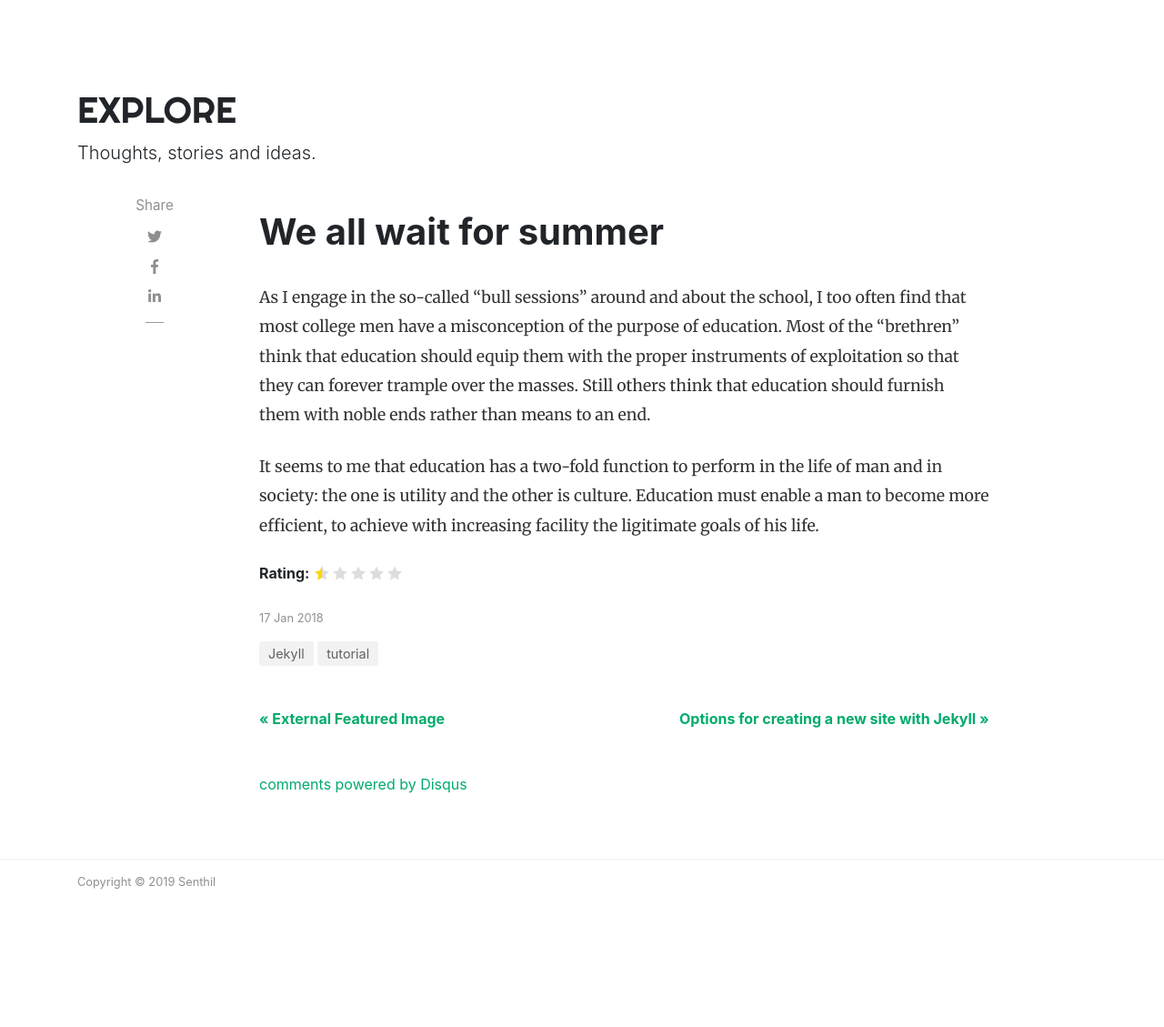
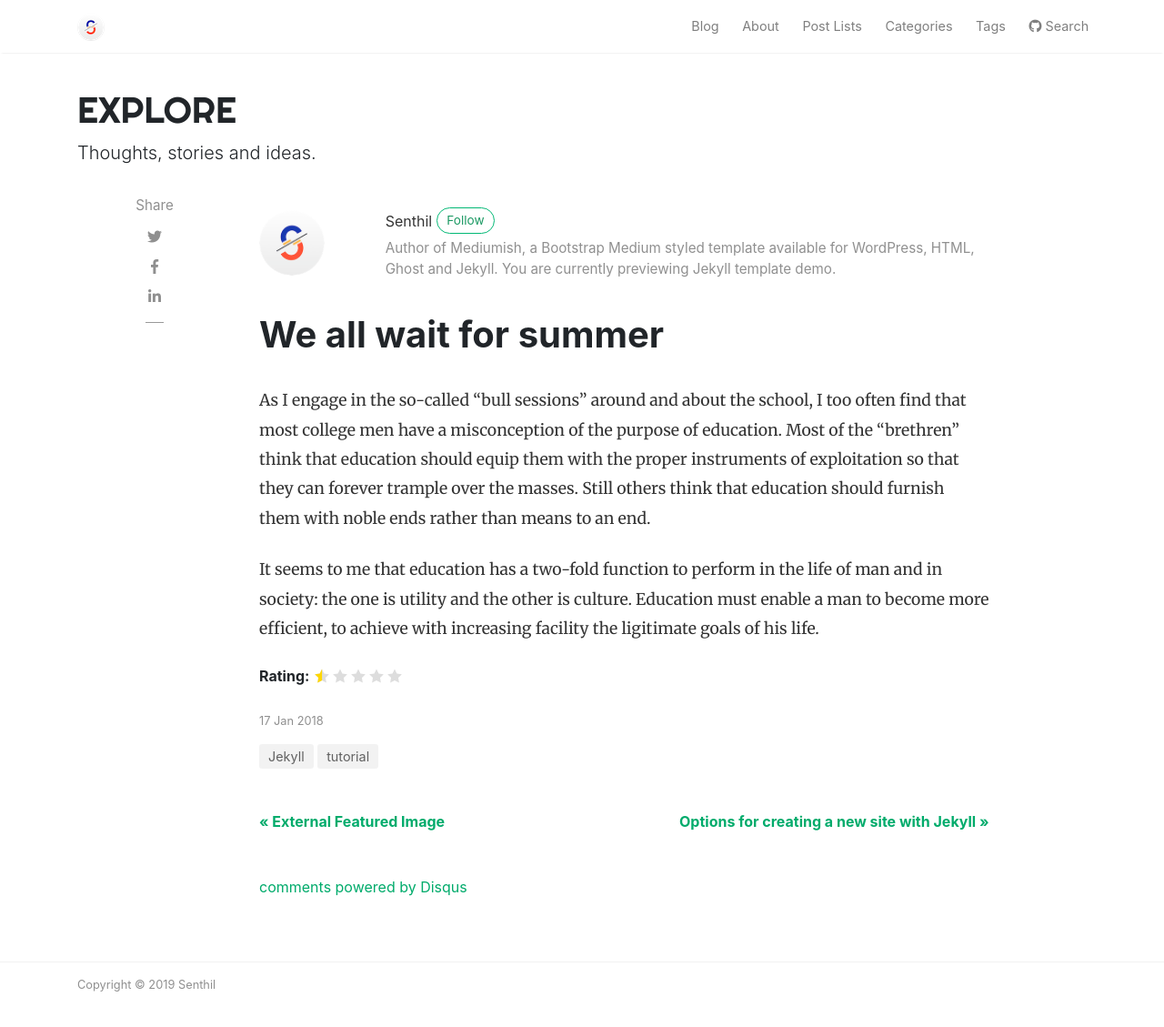
Before and after one commit to senthilvs7/blog, a Jekyll site: the page built from _posts/Jekyll Tutorial/2018-01-17-we-all-wait-for-summer.md, in a window 1280 px wide and 1166 px high. Shown: the top 1129 px of the window at 91% size. Built offline with Jekyll 4.4.1, drawn with Linux system fonts in a browser that asks for light colours; nearby versions of some CDN libraries; comment, search, counter and statistics services are not loaded; some of the changed lines change nothing that is shown.

Commit message:
[update]-default author and organized posts into folders

```diff
--- a/_config.yml
+++ b/_config.yml
@@ -87,6 +87,13 @@
 
 exclude: [changelog.md, LICENSE.txt, README.md, Gemfile, Gemfile.lock]
 
+defaults:
+  -
+    scope:
+      path: "_posts" #if left blank, applies to all folders
+    values:
+      author: "senthil" #override by including author in post front matter
+
 # Exclude from processing.
 # The following items will not be processed, by default. Create a custom list
 # to override the default setting.
```
Also changed, not shown: _posts/Jekyll Tutorial/2018-01-09-press-and-education.md (renamed from _posts/2018-01-09-press-and-education.md), _posts/Jekyll Tutorial/2018-01-10-tree-of-codes.md (renamed from _posts/2018-01-10-tree-of-codes.md), _posts/Jekyll Tutorial/2018-01-17-we-all-wait-for-summer.md (renamed from _posts/2018-01-17-we-all-wait-for-summer.md), _posts/Jekyll Tutorial/2018-01-19-options-for-creating-new-site-with-jekyll.md (renamed from _posts/2018-01-19-options-for-creating-new-site-with-jekyll.md), _posts/Jekyll Tutorial/2018-05-17-about-bundler.md (renamed from _posts/2018-05-17-about-bundler.md), _posts/Jekyll Tutorial/2018-06-17-first-mass-produced.md (renamed from _posts/2018-06-17-first-mass-produced.md), _posts/Jekyll Tutorial/2018-06-21-acumulated-experience.md (renamed from _posts/2018-06-21-acumulated-experience.md), _posts/Jekyll Tutorial/2018-06-25-powerful-things-markdown-editor.md (renamed from _posts/2018-06-25-powerful-things-markdown-editor.md), _posts/Jekyll Tutorial/2019-05-24-welcome-to-jekyll.markdown (renamed from _posts/2019-05-24-welcome-to-jekyll.markdown), _posts/Misc/2018-01-11-customer-service.md (renamed from _posts/2018-01-11-customer-service.md), _posts/Misc/2018-01-11-quick-start-guide.md (renamed from _posts/2018-01-11-quick-start-guide.md), _posts/Misc/2018-01-11-red-riding.md (renamed from _posts/2018-01-11-red-riding.md), _posts/Misc/2018-01-13-never-stopped-worrying-never-loved-bomb.md (renamed from _posts/2018-01-13-never-stopped-worrying-never-loved-bomb.md), _posts/Misc/2018-01-15-is-intelligence-enough.md (renamed from _posts/2018-01-15-is-intelligence-enough.md), 1 more files.
